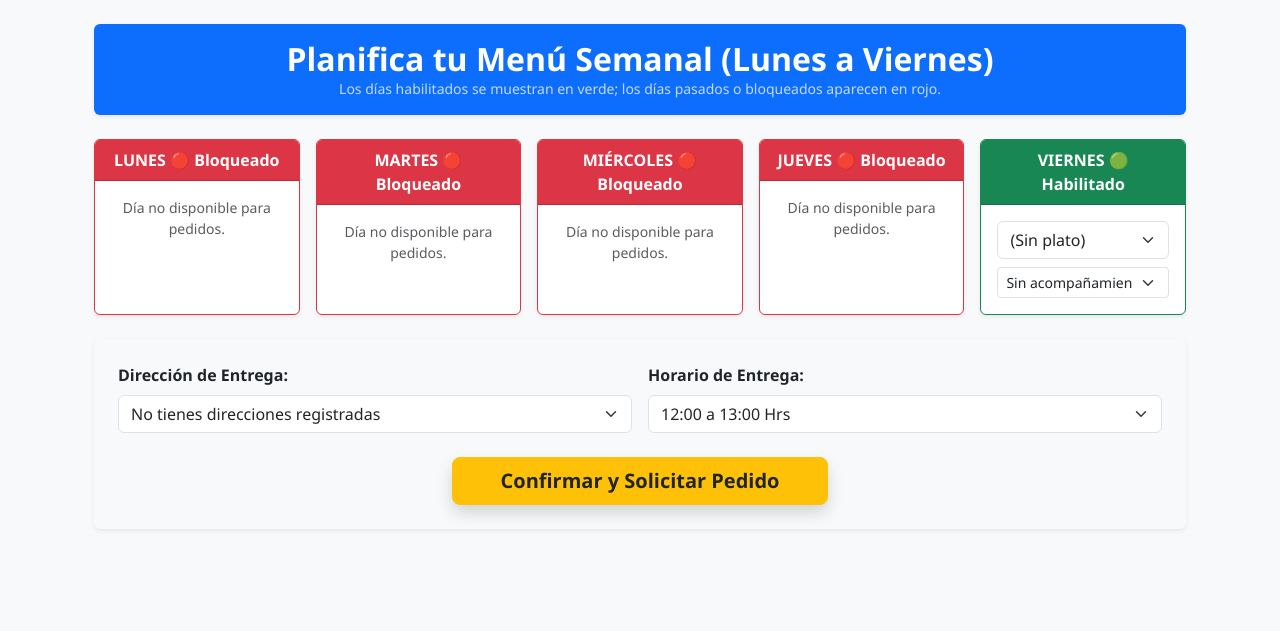
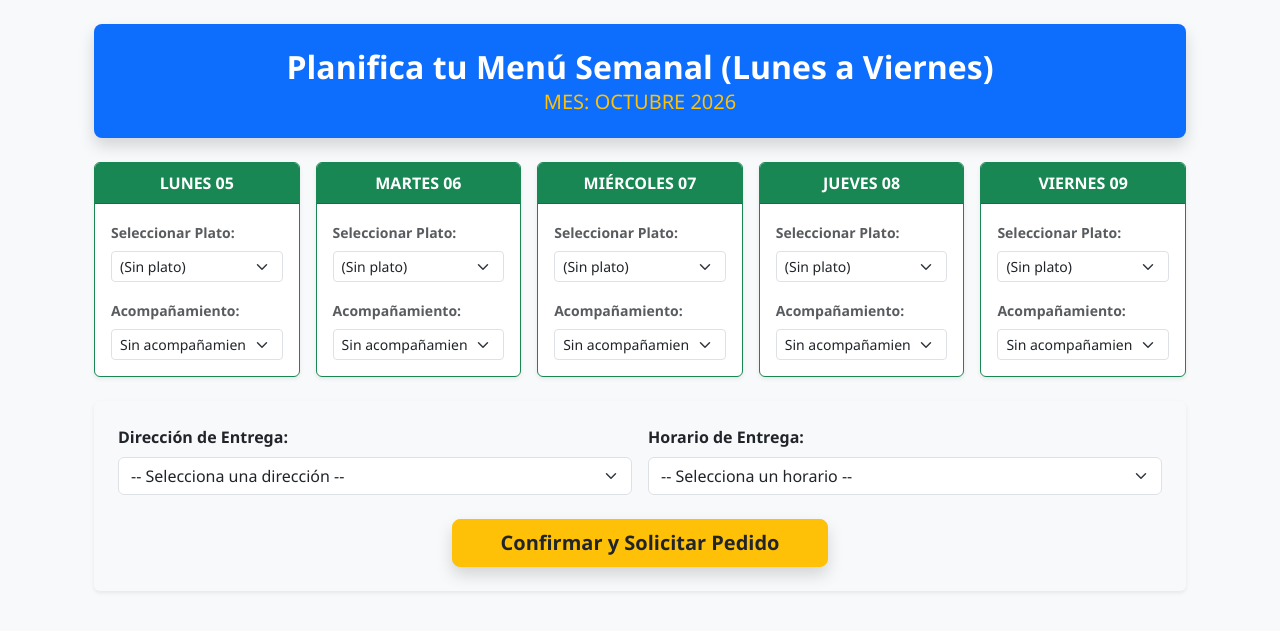
Before and after one commit to Defkross1/proyecto_sabores, a Django app: page /menu/ in a window 1280 px wide. Shown: the part 56-687 px from the top of the page. Run offline with Django 5.2, Linux system fonts and the light colour scheme; the visitor is signed in with stand-in values (Sample User, id 1); data that the repository does not hold is empty; some libraries are stand-ins or nearby versions.

Commit message:
Menu semanal completamente habilitado, con mes en cabecera y numero de fecha real junto a cada dia

```diff
--- a/pedidos/views.py
+++ b/pedidos/views.py
@@ -7,7 +7,7 @@ from django.db.models import Sum, Q
 from django.views.decorators.http import require_http_methods
 from django.utils import timezone
 from django.utils.timezone import localtime
-from datetime import datetime
+from datetime import datetime, timedelta
 import zoneinfo
 from .models import PlatoMenu, Proveedor, Pedido, ItemPedido
 from usuarios.models import Usuario, EmpresaConvenio, DireccionCliente
@@ -149,36 +149,31 @@ def carrito_pedido_view(request):
 def menu_semanal_cliente(request):
     chile_tz = zoneinfo.ZoneInfo('America/Santiago')
     now_chile = datetime.now(chile_tz)
-    dia_actual_idx = now_chile.weekday()
-    hora_actual = now_chile.hour
 
-    dias_semana = ['LUNES', 'MARTES', 'MIERCOLES', 'JUEVES', 'VIERNES']
+    start_of_week = now_chile.date() - timedelta(days=now_chile.weekday())
+
+    dias_semana_info = [
+        {'clave': 'LUNES', 'nombre': 'Lunes', 'fecha': start_of_week + timedelta(days=0)},
+        {'clave': 'MARTES', 'nombre': 'Martes', 'fecha': start_of_week + timedelta(days=1)},
+        {'clave': 'MIERCOLES', 'nombre': 'Miércoles', 'fecha': start_of_week + timedelta(days=2)},
+        {'clave': 'JUEVES', 'nombre': 'Jueves', 'fecha': start_of_week + timedelta(days=3)},
+        {'clave': 'VIERNES', 'nombre': 'Viernes', 'fecha': start_of_week + timedelta(days=4)},
+    ]
+
     menus_por_dia = {}
     dias_habilitados = {}
+    fechas_dias = {}
 
-    for idx, dia in enumerate(dias_semana):
+    for item in dias_semana_info:
+        dia = item['clave']
+        fechas_dias[dia] = item['fecha']
+
         platos = PlatoMenu.objects.filter(dia_semana=dia, activo=True)
         if not platos.exists():
             platos = PlatoMenu.objects.filter(activo=True)
         menus_por_dia[dia] = platos
 
-        if dia_actual_idx == 4:
-            if idx == 0:
-                dias_habilitados[dia] = True
-            else:
-                dias_habilitados[dia] = False
-        elif dia_actual_idx >= 5:
-            if idx == 0:
-                dias_habilitados[dia] = True
-            else:
-                dias_habilitados[dia] = False
-        else:
-            if idx < dia_actual_idx:
-                dias_habilitados[dia] = False
-            elif idx == dia_actual_idx and hora_actual >= 15:
-                dias_habilitados[dia] = False
-            else:
-                dias_habilitados[dia] = True
+        dias_habilitados[dia] = True
 
     class DiasEstado:
         pass
@@ -238,10 +233,8 @@ def menu_semanal_cliente(request):
             )
 
             seleccion_realizada = False
-            for dia in dias_semana:
-                if not dias_habilitados.get(dia, False):
-                    continue
-
+            dias_keys = ['LUNES', 'MARTES', 'MIERCOLES', 'JUEVES', 'VIERNES']
+            for dia in dias_keys:
                 platos_ids = request.POST.getlist(f'plato_{dia}')
                 for plato_id in platos_ids:
                     if plato_id:
@@ -268,7 +261,7 @@ def menu_semanal_cliente(request):
                             pass
 
             if not seleccion_realizada:
-                messages.error(request, "Debes seleccionar al menos un plato válido en los días habilitados.")
+                messages.error(request, "Debes seleccionar al menos un plato válido.")
                 return redirect('menu_semanal')
 
             pedido.recalcular_total()
@@ -283,6 +276,7 @@ def menu_semanal_cliente(request):
         'menus_por_dia': menus_por_dia,
         'dias_habilitados': dias_habilitados,
         'estado_dias': estado_dias,
+        'fechas_dias': fechas_dias,
         'direcciones': direcciones,
         'horarios': Pedido.HORARIOS_ENTREGA,
     })
--- a/sabores_core/templates/pedidos/menu_semanal.html
+++ b/sabores_core/templates/pedidos/menu_semanal.html
@@ -3,177 +3,176 @@
 
 {% block content %}
 <div class="container my-4">
-    <div class="card shadow-sm border-0 mb-4">
-        <div class="card-body bg-primary text-white rounded py-3">
-            <h2 class="fw-bold mb-0 text-center">Planifica tu Menú Semanal (Lunes a Viernes)</h2>
-            <p class="text-center mb-0 small opacity-75">Los días habilitados se muestran en verde; los días pasados o bloqueados aparecen en rojo.</p>
+    <!-- Encabezado con Mes y Año -->
+    <div class="p-4 mb-4 bg-primary text-white rounded-3 shadow text-center">
+        <h2 class="fw-bold mb-1">Planifica tu Menú Semanal (Lunes a Viernes)</h2>
+        <h5 class="text-warning text-uppercase mb-0">Mes: {% now "F Y" %}</h5>
     </div>
+
+    {% if messages %}
+        {% for message in messages %}
+            <div class="alert alert-{{ message.tags }} alert-dismissible fade show" role="alert">
+                {{ message }}
+                <button type="button" class="btn-close" data-bs-dismiss="alert" aria-label="Close"></button>
             </div>
+        {% endfor %}
+    {% endif %}
 
     <form method="post">
         {% csrf_token %}
-        <div class="row g-3 mb-4">
+
+        <div class="row row-cols-1 row-cols-md-5 g-3 mb-4">
 
             <!-- LUNES -->
-            <div class="col-md">
-                <div class="card h-100 shadow-sm {% if dias_habilitados.LUNES %}border-success{% else %}border-danger{% endif %}">
-                    <div class="card-header text-white text-center fw-bold {% if dias_habilitados.LUNES %}bg-success{% else %}bg-danger{% endif %}">
-                        LUNES {% if dias_habilitados.LUNES %}🟢 Habilitado{% else %}🔴 Bloqueado{% endif %}
+            <div class="col">
+                <div class="card h-100 border-success shadow-sm">
+                    <div class="card-header bg-success text-white text-center fw-bold">
+                        LUNES {{ fechas_dias.LUNES|date:"d" }}
                     </div>
                     <div class="card-body">
-                        {% if dias_habilitados.LUNES %}
-                            <select name="plato_LUNES" class="form-select mb-2">
+                        <label class="form-label small fw-bold text-muted">Seleccionar Plato:</label>
+                        <select name="plato_LUNES" class="form-select form-select-sm mb-3">
                             <option value="">(Sin plato)</option>
                             {% for plato in menus_por_dia.LUNES %}
                                 <option value="{{ plato.id }}">{{ plato.nombre }} (${{ plato.precio|formato_miles }})</option>
                             {% endfor %}
                         </select>
-                            <select name="acompanamiento_LUNES_1" class="form-select form-select-sm">
+                        <label class="form-label small fw-bold text-muted">Acompañamiento:</label>
+                        <select name="acompanamiento_LUNES" class="form-select form-select-sm">
                             <option value="NINGUNO">Sin acompañamiento</option>
                             <option value="ENSALADA">🥗 Ensalada</option>
                             <option value="CONSOME">🍲 Consomé</option>
                         </select>
-                        {% else %}
-                            <p class="text-muted text-center small my-auto">Día no disponible para pedidos.</p>
-                        {% endif %}
                     </div>
                 </div>
             </div>
 
             <!-- MARTES -->
-            <div class="col-md">
-                <div class="card h-100 shadow-sm {% if dias_habilitados.MARTES %}border-success{% else %}border-danger{% endif %}">
-                    <div class="card-header text-white text-center fw-bold {% if dias_habilitados.MARTES %}bg-success{% else %}bg-danger{% endif %}">
-                        MARTES {% if dias_habilitados.MARTES %}🟢 Habilitado{% else %}🔴 Bloqueado{% endif %}
+            <div class="col">
+                <div class="card h-100 border-success shadow-sm">
+                    <div class="card-header bg-success text-white text-center fw-bold">
+                        MARTES {{ fechas_dias.MARTES|date:"d" }}
                     </div>
                     <div class="card-body">
-                        {% if dias_habilitados.MARTES %}
-                            <select name="plato_MARTES" class="form-select mb-2">
+                        <label class="form-label small fw-bold text-muted">Seleccionar Plato:</label>
+                        <select name="plato_MARTES" class="form-select form-select-sm mb-3">
                             <option value="">(Sin plato)</option>
                             {% for plato in menus_por_dia.MARTES %}
                                 <option value="{{ plato.id }}">{{ plato.nombre }} (${{ plato.precio|formato_miles }})</option>
                             {% endfor %}
                         </select>
-                            <select name="acompanamiento_MARTES_1" class="form-select form-select-sm">
+                        <label class="form-label small fw-bold text-muted">Acompañamiento:</label>
+                        <select name="acompanamiento_MARTES" class="form-select form-select-sm">
                             <option value="NINGUNO">Sin acompañamiento</option>
                             <option value="ENSALADA">🥗 Ensalada</option>
                             <option value="CONSOME">🍲 Consomé</option>
                         </select>
-                        {% else %}
-                            <p class="text-muted text-center small my-auto">Día no disponible para pedidos.</p>
-                        {% endif %}
                     </div>
                 </div>
             </div>
 
-            <!-- MIERCOLES -->
-            <div class="col-md">
-                <div class="card h-100 shadow-sm {% if dias_habilitados.MIERCOLES %}border-success{% else %}border-danger{% endif %}">
-                    <div class="card-header text-white text-center fw-bold {% if dias_habilitados.MIERCOLES %}bg-success{% else %}bg-danger{% endif %}">
-                        MIÉRCOLES {% if dias_habilitados.MIERCOLES %}🟢 Habilitado{% else %}🔴 Bloqueado{% endif %}
+            <!-- MIÉRCOLES -->
+            <div class="col">
+                <div class="card h-100 border-success shadow-sm">
+                    <div class="card-header bg-success text-white text-center fw-bold">
+                        MIÉRCOLES {{ fechas_dias.MIERCOLES|date:"d" }}
                     </div>
                     <div class="card-body">
-                        {% if dias_habilitados.MIERCOLES %}
-                            <select name="plato_MIERCOLES" class="form-select mb-2">
+                        <label class="form-label small fw-bold text-muted">Seleccionar Plato:</label>
+                        <select name="plato_MIERCOLES" class="form-select form-select-sm mb-3">
                             <option value="">(Sin plato)</option>
                             {% for plato in menus_por_dia.MIERCOLES %}
                                 <option value="{{ plato.id }}">{{ plato.nombre }} (${{ plato.precio|formato_miles }})</option>
                             {% endfor %}
                         </select>
-                            <select name="acompanamiento_MIERCOLES_1" class="form-select form-select-sm">
+                        <label class="form-label small fw-bold text-muted">Acompañamiento:</label>
+                        <select name="acompanamiento_MIERCOLES" class="form-select form-select-sm">
                             <option value="NINGUNO">Sin acompañamiento</option>
                             <option value="ENSALADA">🥗 Ensalada</option>
                             <option value="CONSOME">🍲 Consomé</option>
                         </select>
-                        {% else %}
-                            <p class="text-muted text-center small my-auto">Día no disponible para pedidos.</p>
-                        {% endif %}
                     </div>
                 </div>
             </div>
 
             <!-- JUEVES -->
-            <div class="col-md">
-                <div class="card h-100 shadow-sm {% if dias_habilitados.JUEVES %}border-success{% else %}border-danger{% endif %}">
-                    <div class="card-header text-white text-center fw-bold {% if dias_habilitados.JUEVES %}bg-success{% else %}bg-danger{% endif %}">
-                        JUEVES {% if dias_habilitados.JUEVES %}🟢 Habilitado{% else %}🔴 Bloqueado{% endif %}
+            <div class="col">
+                <div class="card h-100 border-success shadow-sm">
+                    <div class="card-header bg-success text-white text-center fw-bold">
+                        JUEVES {{ fechas_dias.JUEVES|date:"d" }}
                     </div>
                     <div class="card-body">
-                        {% if dias_habilitados.JUEVES %}
-                            <select name="plato_JUEVES" class="form-select mb-2">
+                        <label class="form-label small fw-bold text-muted">Seleccionar Plato:</label>
+                        <select name="plato_JUEVES" class="form-select form-select-sm mb-3">
                             <option value="">(Sin plato)</option>
                             {% for plato in menus_por_dia.JUEVES %}
                                 <option value="{{ plato.id }}">{{ plato.nombre }} (${{ plato.precio|formato_miles }})</option>
                             {% endfor %}
                         </select>
-                            <select name="acompanamiento_JUEVES_1" class="form-select form-select-sm">
+                        <label class="form-label small fw-bold text-muted">Acompañamiento:</label>
+                        <select name="acompanamiento_JUEVES" class="form-select form-select-sm">
                             <option value="NINGUNO">Sin acompañamiento</option>
                             <option value="ENSALADA">🥗 Ensalada</option>
                             <option value="CONSOME">🍲 Consomé</option>
                         </select>
-                        {% else %}
-                            <p class="text-muted text-center small my-auto">Día no disponible para pedidos.</p>
-                        {% endif %}
                     </div>
                 </div>
             </div>
 
             <!-- VIERNES -->
-            <div class="col-md">
-                <div class="card h-100 shadow-sm {% if dias_habilitados.VIERNES %}border-success{% else %}border-danger{% endif %}">
-                    <div class="card-header text-white text-center fw-bold {% if dias_habilitados.VIERNES %}bg-success{% else %}bg-danger{% endif %}">
-                        VIERNES {% if dias_habilitados.VIERNES %}🟢 Habilitado{% else %}🔴 Bloqueado{% endif %}
+            <div class="col">
+                <div class="card h-100 border-success shadow-sm">
+                    <div class="card-header bg-success text-white text-center fw-bold">
+                        VIERNES {{ fechas_dias.VIERNES|date:"d" }}
                     </div>
                     <div class="card-body">
-                        {% if dias_habilitados.VIERNES %}
-                            <select name="plato_VIERNES" class="form-select mb-2">
+                        <label class="form-label small fw-bold text-muted">Seleccionar Plato:</label>
+                        <select name="plato_VIERNES" class="form-select form-select-sm mb-3">
                             <option value="">(Sin plato)</option>
                             {% for plato in menus_por_dia.VIERNES %}
                                 <option value="{{ plato.id }}">{{ plato.nombre }} (${{ plato.precio|formato_miles }})</option>
                             {% endfor %}
                         </select>
-                            <select name="acompanamiento_VIERNES_1" class="form-select form-select-sm">
+                        <label class="form-label small fw-bold text-muted">Acompañamiento:</label>
+                        <select name="acompanamiento_VIERNES" class="form-select form-select-sm">
                             <option value="NINGUNO">Sin acompañamiento</option>
                             <option value="ENSALADA">🥗 Ensalada</option>
                             <option value="CONSOME">🍲 Consomé</option>
                         </select>
-                        {% else %}
-                            <p class="text-muted text-center small my-auto">Día no disponible para pedidos.</p>
-                        {% endif %}
                     </div>
                 </div>
             </div>
 
         </div>
 
-        <div class="card shadow-sm border-0 p-4 bg-light">
+        <!-- SECCIÓN DE DIRECCIÓN Y HORARIO DE ENTREGA -->
+        <div class="card shadow-sm border-0 p-4 mb-4 bg-light">
             <div class="row g-3">
                 <div class="col-md-6">
-                    <label class="form-label fw-bold">Dirección de Entrega:</label>
+                    <label class="form-label fw-bold text-dark">Dirección de Entrega:</label>
                     <select name="direccion" class="form-select" required>
+                        <option value="">-- Selecciona una dirección --</option>
                         {% for dir in direcciones %}
                             <option value="{{ dir.id }}">{{ dir }}</option>
-                        {% empty %}
-                            <option value="">No tienes direcciones registradas</option>
                         {% endfor %}
                     </select>
                 </div>
                 <div class="col-md-6">
-                    <label class="form-label fw-bold">Horario de Entrega:</label>
+                    <label class="form-label fw-bold text-dark">Horario de Entrega:</label>
                     <select name="horario_entrega" class="form-select" required>
-                        {% for h_val, h_txt in horarios %}
-                            <option value="{{ h_val }}">{{ h_txt }}</option>
+                        <option value="">-- Selecciona un horario --</option>
+                        {% for val, label in horarios %}
+                            <option value="{{ val }}">{{ label }}</option>
                         {% endfor %}
                     </select>
                 </div>
             </div>
 
             <div class="text-center mt-4">
-                <button type="submit" class="btn btn-warning btn-lg fw-bold px-5 text-dark shadow">
-                    Confirmar y Solicitar Pedido
-                </button>
+                <button type="submit" class="btn btn-warning btn-lg fw-bold px-5 shadow text-dark">Confirmar y Solicitar Pedido</button>
             </div>
         </div>
+
     </form>
 </div>
 {% endblock %}
```
Lines whose indentation alone changed are shown as unchanged.
